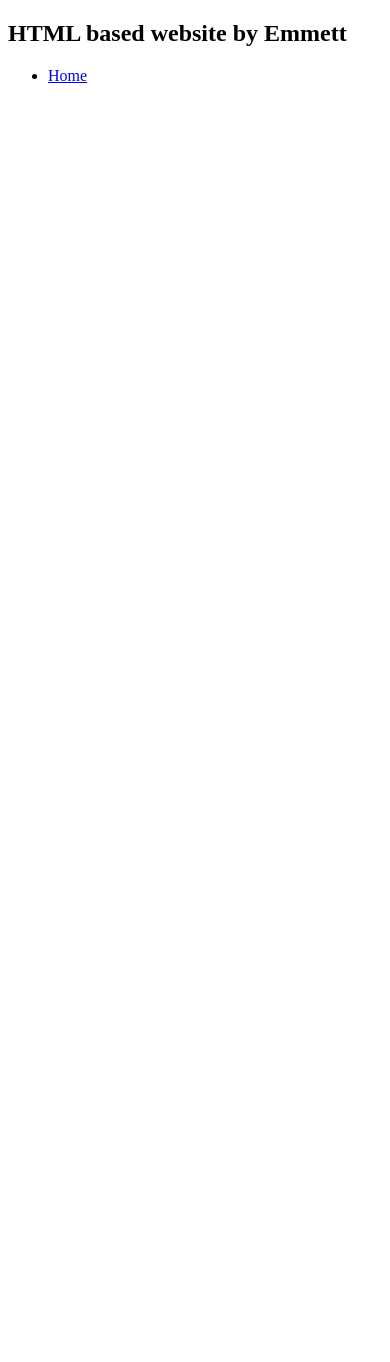
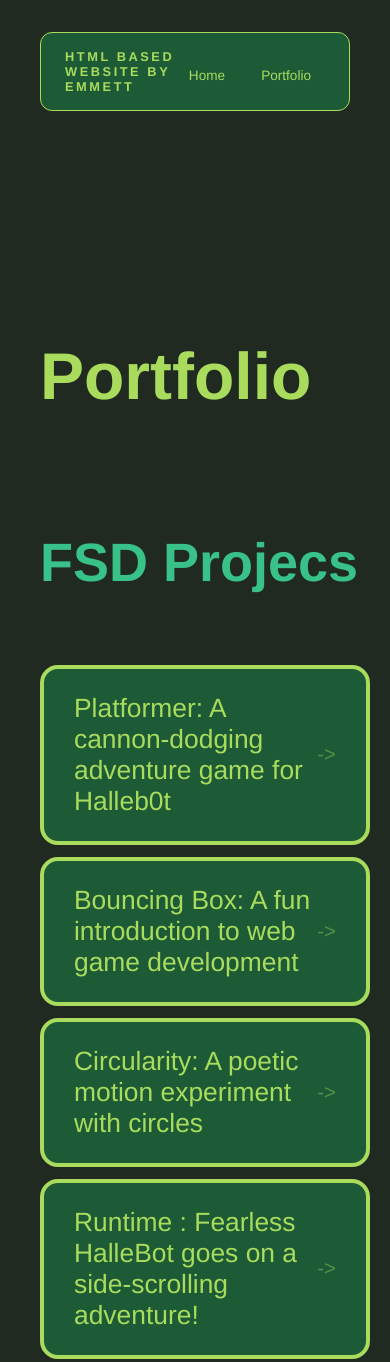
Before and after one commit to EmmettTM29/EmmettTM29.github.io, a plain HTML site: page portfolio.html in a window 390 px wide. Before the commit the page ends 844 px from the top, so only its background shows below. Drawn offline with Linux system fonts and the light colour scheme.

Commit message:
Finished Portfolio

```diff
--- a/portfolio.html
+++ b/portfolio.html
@@ -1,7 +1,9 @@
 <!DOCTYPE html>
 <html>
+
 <head>
   <title>Foliage</title>
+  <link rel="stylesheet" href="style.css" />
 </head>
 
 <body>
@@ -13,14 +15,36 @@
         <li class="nav-li">
           <a href="index.html">Home</a>
         </li>
-
-
+        <li class="nav-li">
+          <a href="portfolio.html">Portfolio</a>
+        </li>
       </ul>
     </nav>
 
     <main>
+      <div class="content">
+        <h1>Portfolio</h1>
+        <h3>FSD Projecs</h3>
+        <ul id="portfolio">
+          <li>
+            <a href="fsd-projects/platformer/">Platformer: A cannon-dodging adventure game for Halleb0t</a>
+          </li>
+          <li>
+            <a href="fsd-projects/bouncing-box/">Bouncing Box: A fun introduction to web game development</a>
+          </li>
+          <li>
+            <a href="fsd-projects/circularity/">Circularity: A poetic motion experiment with circles</a>
+          </li>
+          <li>
+            <a href="projects/runtime/">Runtime : Fearless HalleBot goes on a side-scrolling adventure!</a>
+          </li>
+        </ul>
 
+        <!-- Future ASD Projects go here -->
+
+      </div>
     </main>
   </div>
 </body>
+
 </html>
--- a/style.css
+++ b/style.css
@@ -156,3 +156,106 @@
     background: #a9dc5d;
     color: #305330;
 }
+
+/* ---------------------------Portfolio styles--------------------------- */
+
+.content h1 {
+  color: #a9dc5d;
+}
+
+#portfolio {
+  list-style: none;
+  margin: 0;
+  padding: 0;
+  width: 100%;
+  display: flex;
+  flex-direction: column;
+  gap: 8px;
+}
+
+#portfolio li {
+  border-radius: 12px;
+}
+
+#portfolio a {
+  display: flex;
+  justify-content: space-between;
+  align-items: center;
+  text-decoration: none;
+  color: #a9dc5d;
+  padding: 16px 20px;
+  font-size: 1.1rem;
+  font-weight: 500;
+  background: #1d5b37;
+  border: 3px solid #a9dc5d;
+  border-radius: 12px;
+  transition: background 0.25s ease, color 0.25s ease, transform 0.25s ease;
+}
+
+#portfolio a:hover {
+  background: #a9dc5d;
+  color: #1d5b37;
+  transform: translateX(4px);
+}
+
+#portfolio a::after {
+  content: "->";
+  font-size: 0.85rem;
+  opacity: 0.4;
+  transition: opacity 0.25s ease;
+  white-space: nowrap;
+}
+
+#portfolio a:hover::after {
+  opacity: 1;
+}
+
+/* responsive web design */
+@media screen and (min-width: 120px) and (max-width: 1080px) {
+  main {
+    height: 100ch;
+    zoom: 1.5;
+    display: grid;
+  }
+
+  h1 {
+    font-size: 44px;
+  }
+
+  h2 {
+    font-size: 42px;
+  }
+
+  h3 {
+    font-size: 36px;
+  }
+
+  #all-contents {
+    height: 100ch;
+    margin: none;
+  }
+
+  a {
+    font-size: 42px;
+  }
+
+  .sidebar {
+    margin-right: 0px;
+    justify-content: center;
+    align-items: center;
+  }
+
+  .sidebar-img {
+    width: 100%;
+  }
+
+  p,
+  li {
+    font-size: 24px;
+  }
+
+  .content {
+    align-content: center;
+    justify-content: center;
+  }
+}
```
Lines whose indentation alone changed are shown as unchanged.
